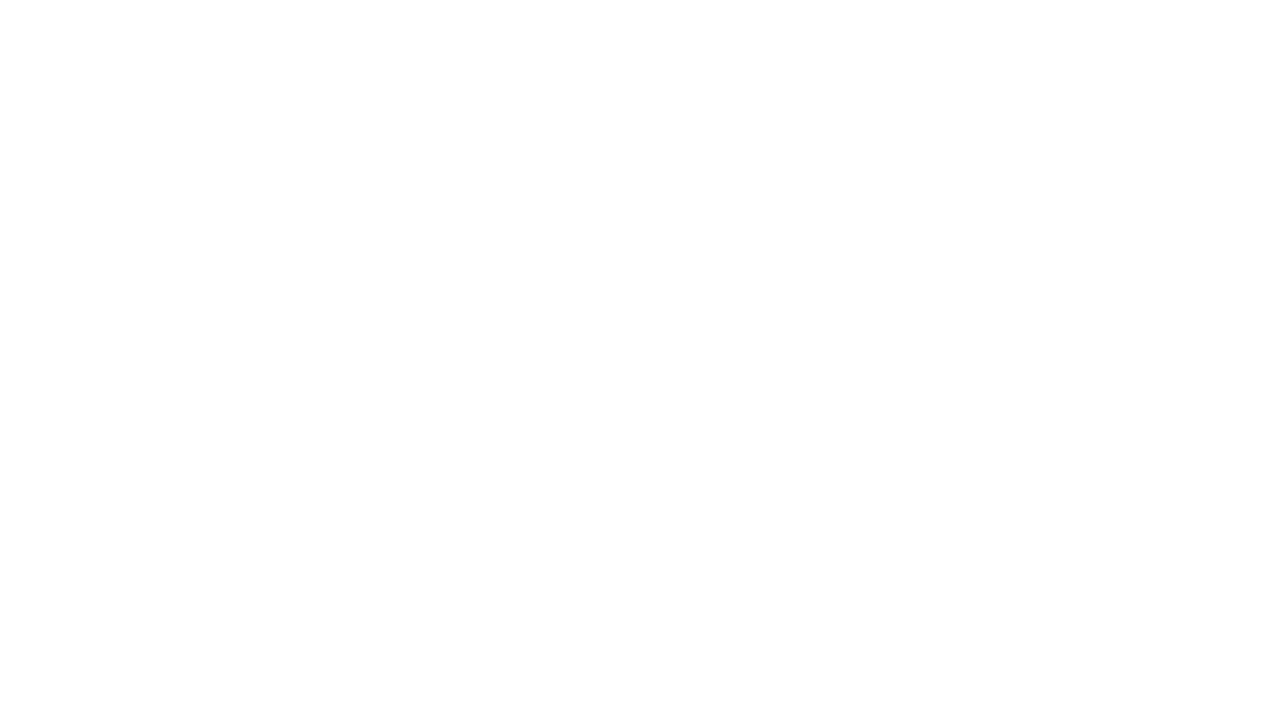
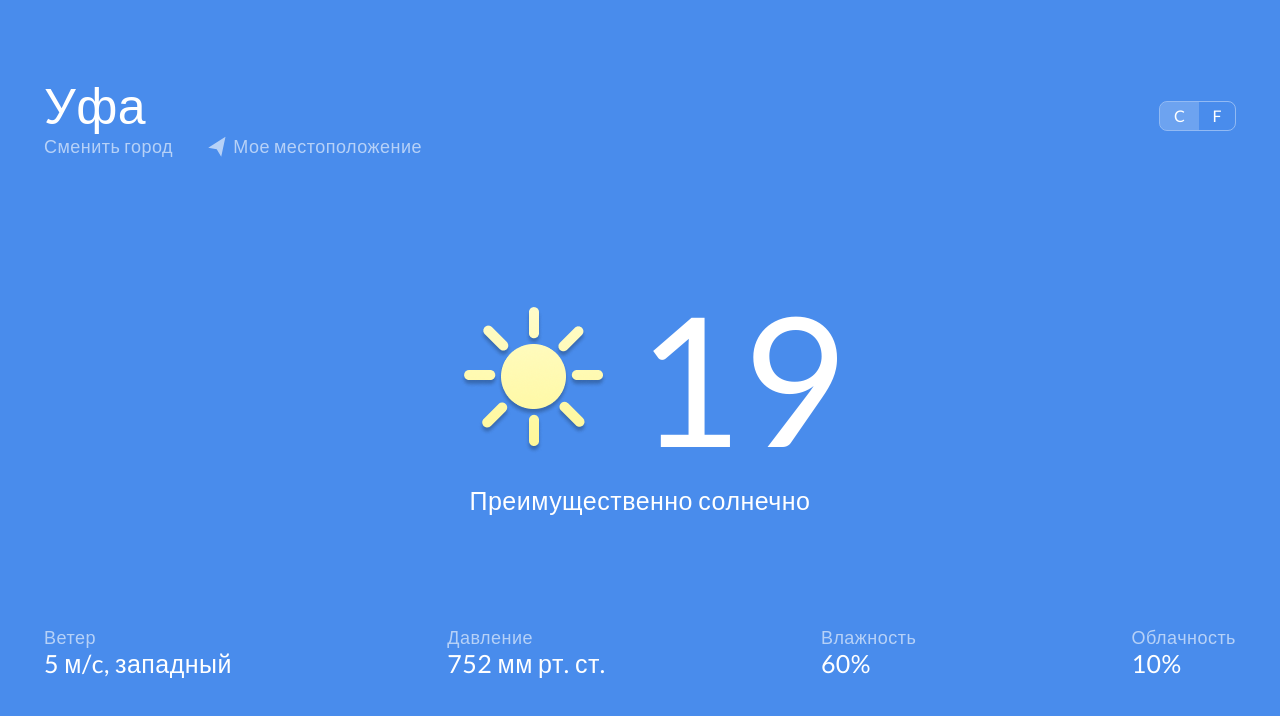
Before and after one commit to ReflexTen/Weather_app, a website: page app/index.html in a window 1280 px wide. Drawn offline with nearby package versions, Linux system fonts and the light colour scheme; files that its build step writes are made by us from their sources.

Commit message:
added page layout

```diff
--- a/app/index.html
+++ b/app/index.html
@@ -27,27 +27,72 @@
   <link rel="stylesheet" href="css/style.min.css" />
 </head>
 
-  <body></body>
-</html>
+  <body>
+    <header class="header">
+  <div class="container">
+    <div class="header__box">
+      <div class="header__location">
+        <h2 class="header__city">Уфа</h2>
+        <div class="header__selection selection">
+          <div class="selection__city">Сменить город</div>
+          <div class="selection__location">Мое местоположение</div>
+        </div>
+      </div>
+      <ul class="header__measure measure">
+        <li class="measure__degrees measure__degrees--active">C</li>
+        <li class="measure__degrees">F</li>
+      </ul>
+    </div>
+  </div>
+</header>
 
 
-  <header class="header">
+    <main class="main">
+      <h1 class="sr-only">Температура</h1>
 
-</header>
-
-  <main class="main">
-    <h1 class="sr-only">
-
-    </h1>
-
+      <section class="temperature">
+  <div class="container">
+    <div class="temperature__box">
+      <img
+        class="temperature__image"
+        src="/images/pictures/cloudy.png"
+        alt=""
+      />
+      <h1 class="temperature__num">19</h1>
+    </div>
+    <div class="temperature__info">Преимущественно солнечно</div>
+  </div>
+</section>
 
     </main>
 
     <footer class="footer">
+  <div class="container">
+    <ul class="weather-info">
+      <li class="weather-info__box">
+        <div class="weather-info__index">Ветер</div>
+        <div class="weather-info__data">5 м/c, западный</div>
+      </li>
 
+      <li class="weather-info__box">
+        <div class="weather-info__index">Давление</div>
+        <div class="weather-info__data">752 мм рт. ст.</div>
+      </li>
+
+      <li class="weather-info__box">
+        <div class="weather-info__index">Влажность</div>
+        <div class="weather-info__data">60%</div>
+      </li>
+
+      <li class="weather-info__box">
+        <div class="weather-info__index">Облачность</div>
+        <div class="weather-info__data">10%</div>
+      </li>
+    </ul>
+  </div>
 </footer>
+
 
     <script src="js/main.min.js"></script>
   </body>
-
 </html>
--- /dev/null
+++ b/app/scss/_footer.scss
@@ -0,0 +1,21 @@
+.footer {
+}
+
+.weather-info {
+  display: flex;
+  justify-content: space-between;
+  // .weather-info__box
+  &__box {
+  }
+  // .weather-info__index
+  &__index {
+    font-size: 18px;
+    line-height: 22px;
+    opacity: 0.6;
+  }
+  // .weather-info__data
+  &__data {
+    font-size: 25px;
+    line-height: 30px;
+  }
+}
--- /dev/null
+++ b/app/scss/_header.scss
@@ -0,0 +1,74 @@
+.header {
+  // .header__box
+  &__box {
+    display: flex;
+    justify-content: space-between;
+    align-items: center;
+  }
+  // .header__location
+  &__location {
+    max-width: 378px;
+    width: 100%;
+  }
+  // .header__city
+  &__city {
+    font-size: 50px;
+    line-height: 60px;
+  }
+  // .header__selection
+  &__selection {
+  }
+  // .header__measure
+  &__measure {
+  }
+}
+.container {
+}
+.selection {
+  display: flex;
+  justify-content: space-between;
+  font-size: 18px;
+  line-height: 22px;
+  opacity: 0.6;
+  // .selection__city
+  &__city {
+    cursor: pointer;
+  }
+  // .selection__location
+  &__location {
+    position: relative;
+    cursor: pointer;
+
+    &::before {
+      content: '';
+      position: absolute;
+      top: -4px;
+      left: -30px;
+      width: 30px;
+      height: 30px;
+      mask: url('../images/sprites/sprite.svg#location') center / cover
+        no-repeat;
+      background-color: white;
+    }
+  }
+}
+.measure {
+  display: flex;
+  justify-content: space-between;
+  max-width: 77px;
+  width: 100%;
+  border: 1px solid rgba($color: #ffffff, $alpha: 0.4);
+  border-radius: 8px;
+  overflow: hidden;
+
+  // .measure__degrees
+  &__degrees {
+    max-width: 38.5px;
+    width: 100%;
+    padding: 3px 14px;
+    cursor: pointer;
+    &--active {
+      background-color: rgba(255, 255, 255, 0.2);
+    }
+  }
+}
--- a/app/scss/common/fonts.scss
+++ b/app/scss/common/fonts.scss
@@ -1 +1 @@
-@include font-face(OpenSans, OpenSansRegular, 400);
+@include font-face(Lato, Lato-Regular, 400);
--- a/app/scss/common/global.scss
+++ b/app/scss/common/global.scss
@@ -2,36 +2,15 @@ body {
   position: relative;
   display: flex;
   flex-direction: column;
-  font-family: sans-serif;
+  justify-content: space-between;
+  padding: 75px 0 122px;
+  font-family: Lato, sans-serif;
   font-weight: 400;
   font-size: 16px;
   line-height: 1.4;
-  // color: $dark-500;
+  color: white;
   letter-spacing: 0.03em;
-  // background-color: $white;
-
-  // &::after {
-  //   content: '';
-  //   position: fixed;
-  //   top: 0;
-  //   left: 0;
-  //   display: block;
-  //   width: 100%;
-  //   height: 100%;
-  //   background-color: rgba(0, 0, 0, 0);
-  //   z-index: -1;
-  //   transition: background-color 0.3s;
-  // }
-
-  // &.lock {
-  //   overflow: hidden;
-
-  //   &::after {
-  //     background-color: rgba(0, 0, 0, 0.15);
-  //     z-index: 1;
-  //   }
-
-  // }
+  background-color: #498cec;
 }
 
 .sr-only {
@@ -48,27 +27,17 @@ body {
 }
 
 .container {
-  max-width: 1320px;
+  max-width: 1222px;
   width: 100%;
   padding: 0 15px;
   margin: 0 auto;
 }
 
-.logo {
-  display: block;
-  max-width: 200px;
-  width: 100%;
-  outline: transparent;
-  flex: 0 0 200px;
-}
-
 .main {
-  flex-grow: 1;
+  // flex-grow: 1;
 }
 
 .section {
-
-
 }
 
 .title {
--- /dev/null
+++ b/app/scss/section/temperature.scss
@@ -0,0 +1,26 @@
+.temperature {
+  // .temperature__box
+  &__box {
+    // position: relative;
+    display: flex;
+    align-items: center;
+    justify-content: center;
+  }
+  // .temperature__image
+  &__image {
+    // position: absolute;
+  }
+
+  // .temperature__num
+  &__num {
+    font-size: 180px;
+    line-height: 216px;
+    text-align: center;
+  }
+  // .temperature__info
+  &__info {
+    font-size: 25px;
+    line-height: 30px;
+    text-align: center;
+  }
+}
--- a/app/scss/style.scss
+++ b/app/scss/style.scss
@@ -7,17 +7,13 @@
 
 //Подключение компонентов
 
-
-
 //Подключение секций//************************
 
-//header
-// @import 'header';
+// header
+@import 'header';
 
-//main
-
-
-
+// main
+@import 'section/temperature';
 
 //footer
-// @import 'footer';
+@import 'footer';
```
Also changed, not shown: app/html/components/_breadcrumbs-catalog.html (deleted, +0 -13 lines), app/html/components/_footer.html (+22 -0 lines), app/html/components/_head.html (+0 -5 lines), app/html/components/_header.html (+15 -1 lines), app/html/components/_temperature.html (added, +13 -0 lines), app/html/index.html (+5 -6 lines), app/fonts/Lato-Regular.woff (added), app/fonts/Lato-Regular.woff2 (added), app/images/icons/location.svg (added), app/images/pictures/cloudy.png (added), app/images/sprites/sprite.svg (added). Lines whose indentation alone changed are shown as unchanged.
